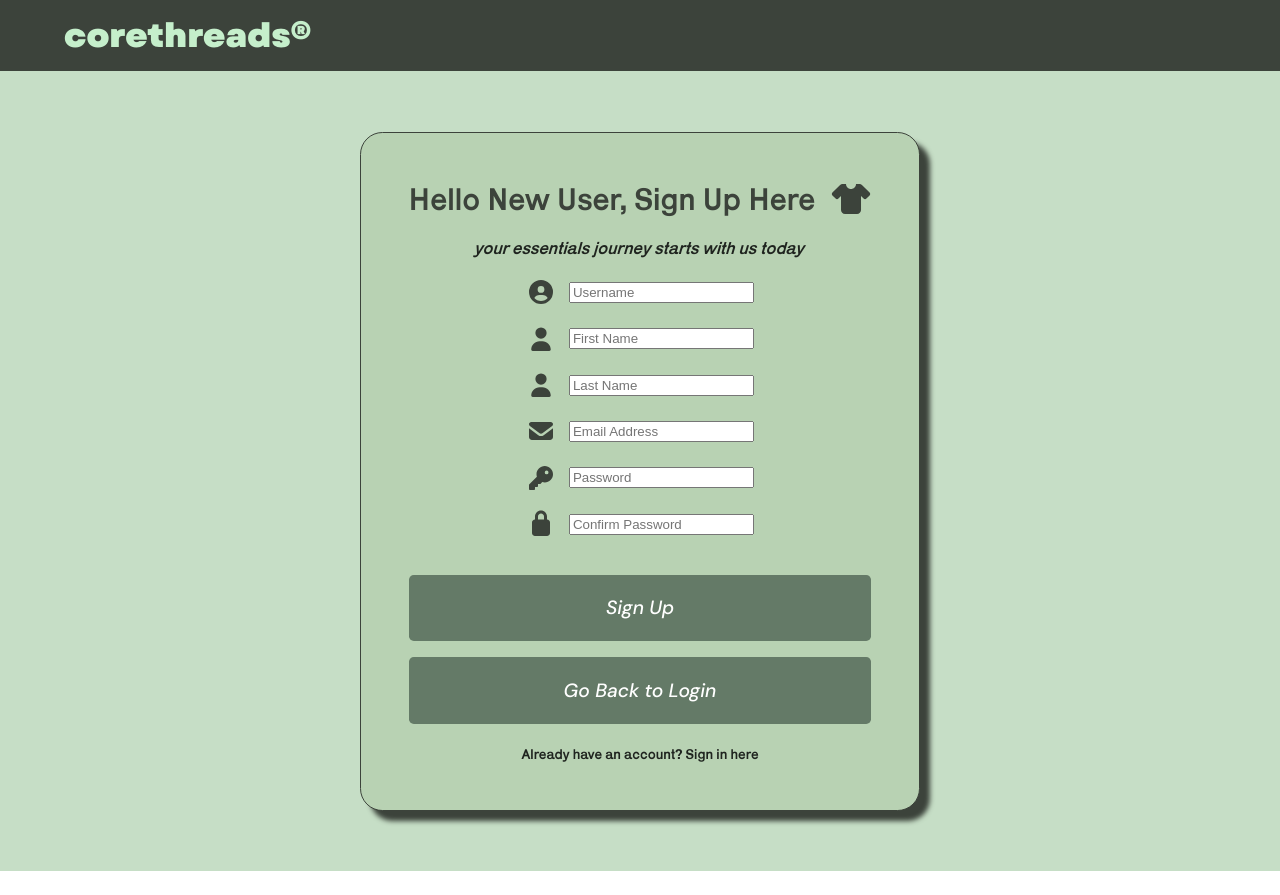
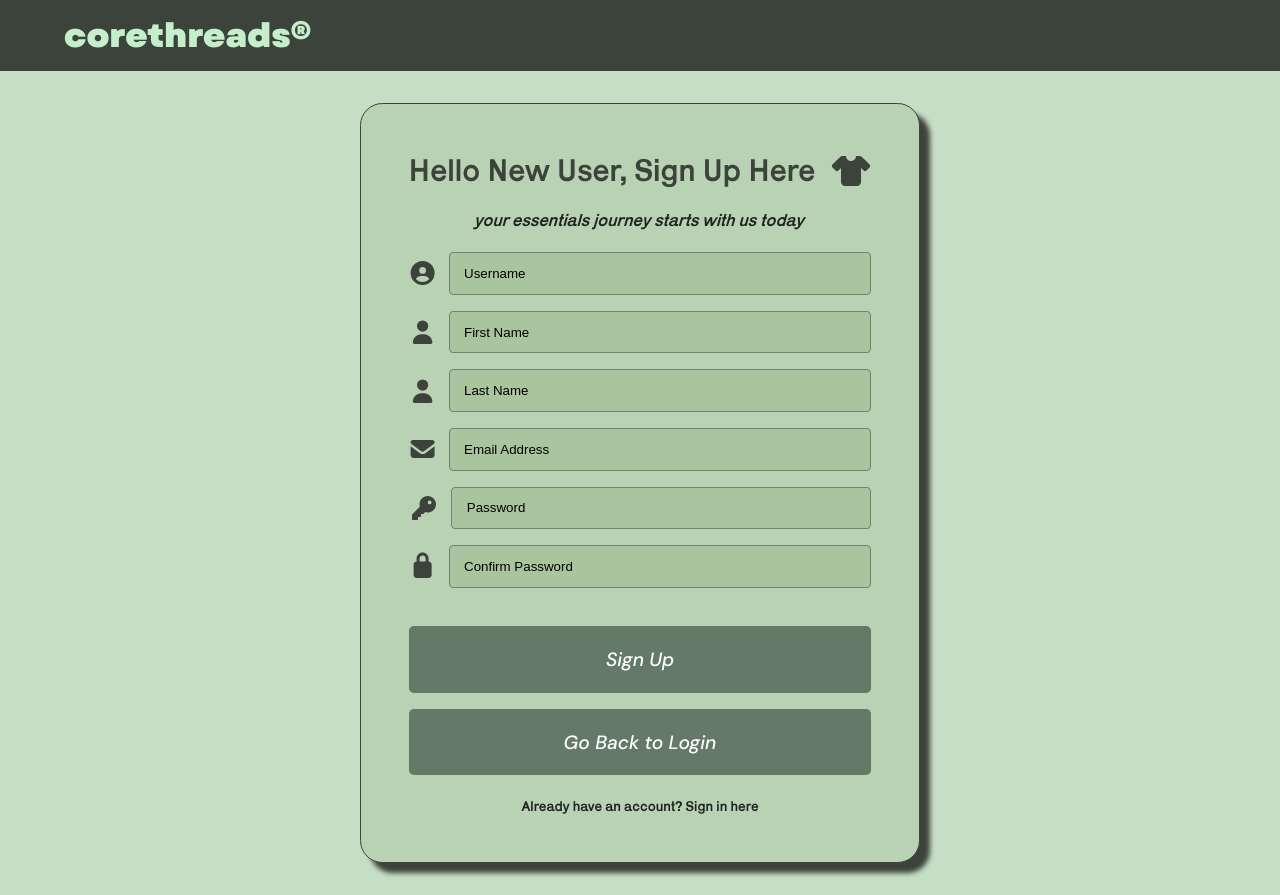
Before and after one commit to teranuu/CSIT340, a React (Vite) app in the folder core-threads-app/: page /register in a window 1280 px wide. Before the commit the page ends 871 px from the top, so only its background shows below. Built offline with nearby package versions, Linux system fonts and the light colour scheme.

Commit message:
(completed|11.20.2025):hotfix for input register page

```diff
--- a/core-threads-app/src/features/register/components/RegisterSection.jsx
+++ b/core-threads-app/src/features/register/components/RegisterSection.jsx
@@ -122,8 +122,9 @@ function RegisterSection({onRegister, onLogin}){
                     <span className={styles.text} style={{fontSize:"1.1rem", fontStyle:"italic"}}>your essentials journey starts with us today</span>
 
 
+                    <div className={styles.formGroupWrapper}>
 
-                    <div className={styles.formGroup}>
+                        <div className={styles.formGroup}>
                         <FontAwesomeIcon icon={["fas", "circle-user"]} size="lg" color="var(--color-primary-dark)" className="icon"/>
                         <input
                             name="username"
@@ -202,6 +203,10 @@ function RegisterSection({onRegister, onLogin}){
                         />
                     </div>
 
+
+                    </div>
+
+
                     <div className={styles.buttonWrapper}>
                         {serverError && (
                             <div style={{
--- a/core-threads-app/src/features/register/styles/section.module.css
+++ b/core-threads-app/src/features/register/styles/section.module.css
@@ -61,3 +61,28 @@
     flex-direction: column;
     width:100%;
 }
+
+.formGroupWrapper{
+
+    display:flex;
+    flex-direction:column;
+    gap:1rem;
+    width: 100%;
+}
+
+input{
+
+    width: 100%;
+    border:1px solid var(--color-border);
+    border-radius: var(--radius-sm);
+    padding: 0.8rem 0.9rem;
+    color:var(--color-text);
+    background-color:var(--color-primary-light);
+    outline: none;
+    box-sizing: border-box;
+
+}
+
+input::placeholder {
+      color: #000000; /* Example: Sets the placeholder color to red */
+    }
```
Also changed, not shown: 1 other file (tests, documents, lock files or other folders).
